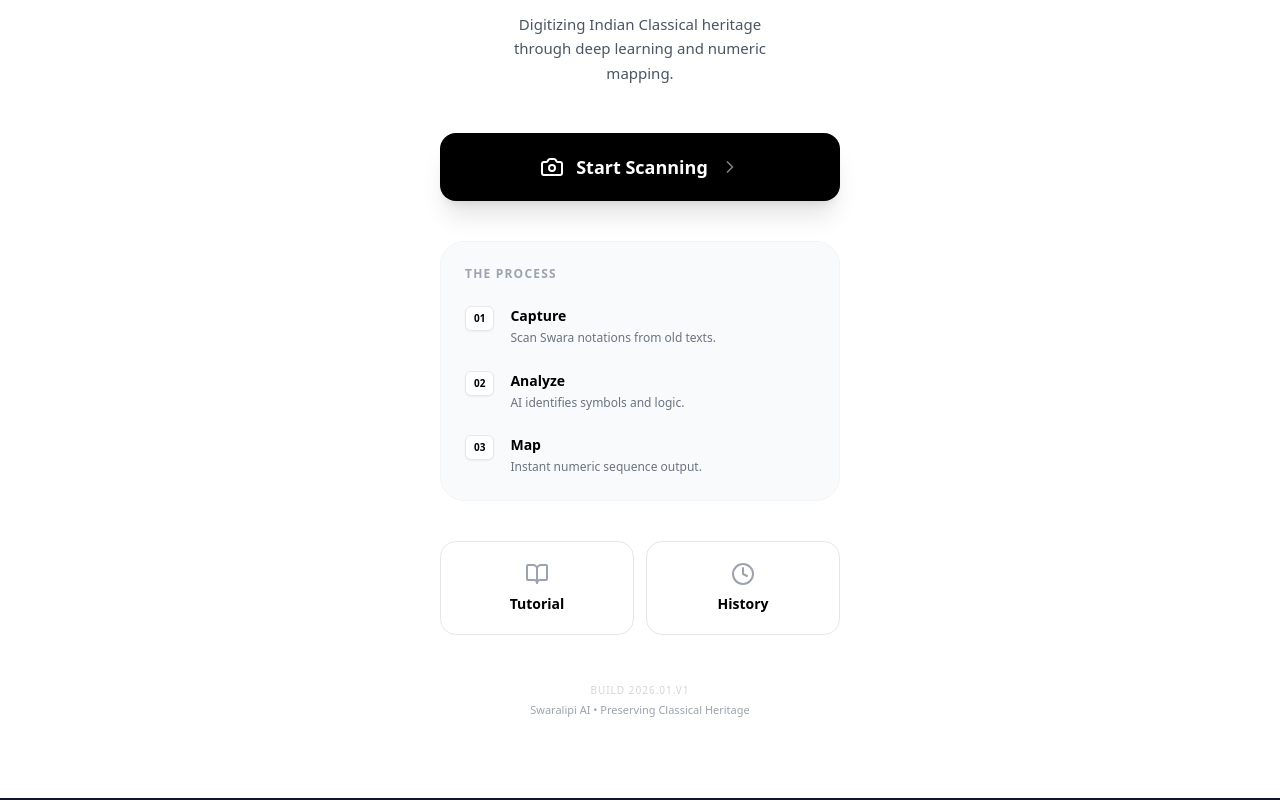
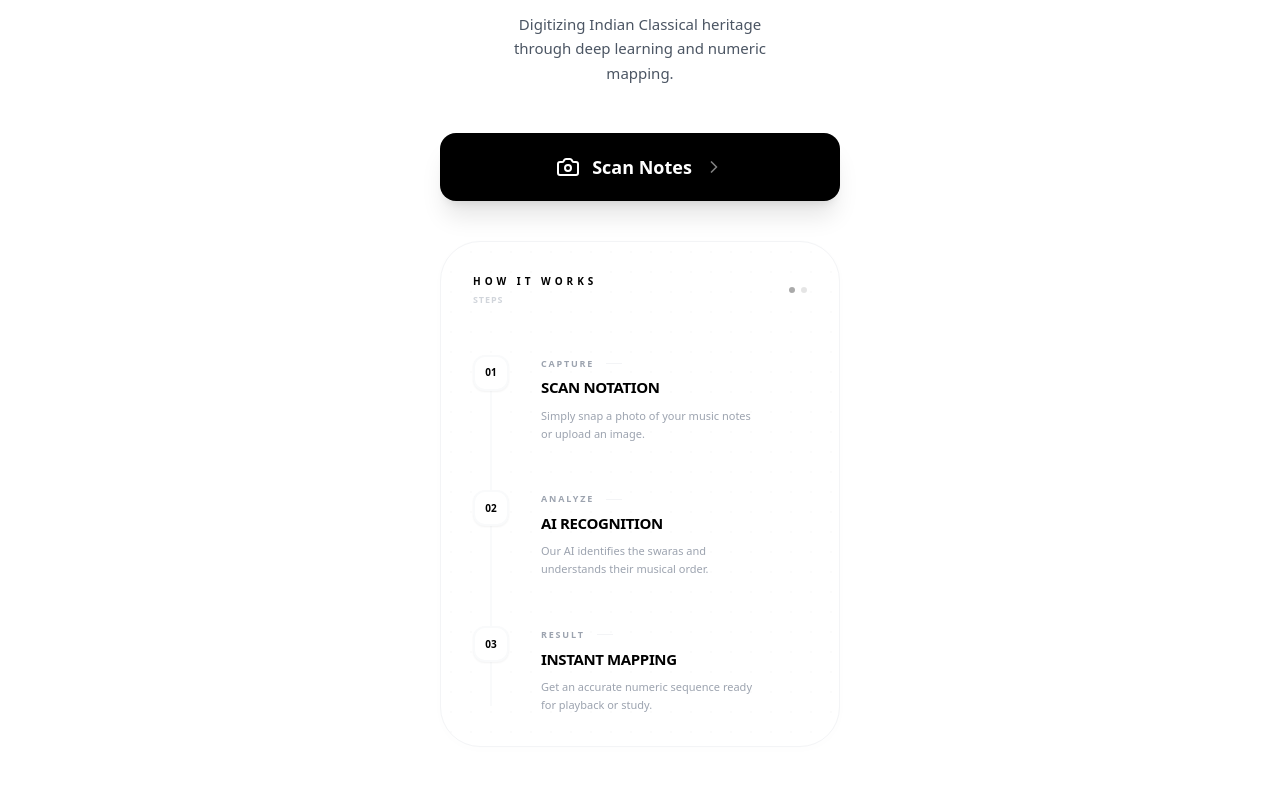
Before and after one commit to Kaifkhurshid7/swaralipi-Ai, a React (Vite) app in the folder frontend/: page / in a window 1280 px wide. Shown: the part 280-1080 px from the top of the page. Built offline with nearby package versions, Linux system fonts and the light colour scheme.

Commit message:
fiix the nav and home layout design

```diff
--- a/frontend/src/components/Navbar.tsx
+++ b/frontend/src/components/Navbar.tsx
@@ -46,7 +46,7 @@ const Navbar: React.FC = () => {
     <>
       <nav className="sticky top-0 z-50 bg-white/80 backdrop-blur-md border-b border-gray-100 h-16 flex items-center px-6">
         <div className="flex items-center justify-between w-full max-w-md mx-auto">
-          <div className="flex items-center justify-center">
+          <Link to="/" className="flex items-center justify-center">
             <svg
               viewBox="0 0 24 24"
               className="w-8 h-8 text-black transition-transform duration-300 hover:scale-110 active:opacity-70"
@@ -61,7 +61,7 @@ const Navbar: React.FC = () => {
               <circle cx="6" cy="18" r="3" />
               <circle cx="16" cy="19" r="3" />
             </svg>
-          </div>
+          </Link>
 
           {/* Right Actions */}
           <div className="flex items-center gap-4">
--- a/frontend/src/pages/Home.tsx
+++ b/frontend/src/pages/Home.tsx
@@ -37,28 +37,84 @@ const Home: React.FC = () => {
             className="group relative flex items-center justify-center gap-3 bg-black text-white py-5 px-8 rounded-2xl font-bold text-lg shadow-xl hover:bg-gray-900 active:scale-[0.98] transition-all"
           >
             <Camera className="w-6 h-6" />
-            Start Scanning
+            Scan Notes
             <ChevronRight className="w-5 h-5 opacity-50 group-hover:translate-x-1 transition-transform" />
           </Link>
         </div>
 
-        {/* Workflow Section */}
-        <section className="mb-10">
-          <div className="bg-gray-50 rounded-3xl p-6 border border-gray-100">
-            <h2 className="text-xs font-black text-gray-400 uppercase tracking-widest mb-6">The Process</h2>
-            <div className="space-y-6">
+        {/* Professional System Protocol - Technical Architecture View */}
+        <section className="mb-14">
+          <div className="relative overflow-hidden bg-white rounded-[2.5rem] p-8 border border-gray-100 shadow-[0_2px_15px_-3px_rgba(0,0,0,0.02)]">
+
+            {/* Decorative Technical Grid Background */}
+            <div className="absolute inset-0 opacity-[0.015] pointer-events-none"
+              style={{ backgroundImage: 'radial-gradient(#000 1px, transparent 1px)', backgroundSize: '20px 20px' }} />
+
+            <header className="flex items-center justify-between mb-12">
+              <div>
+                <h2 className="text-[10px] font-black text-black uppercase tracking-[0.4em] mb-1">
+                  How it works
+                </h2>
+                <p className="text-[9px] font-bold text-gray-300 uppercase tracking-widest">
+                  Steps
+                </p>
+              </div>
+              <div className="flex gap-1.5">
+                <div className="w-1.5 h-1.5 rounded-full bg-black/40 animate-pulse" />
+                <div className="w-1.5 h-1.5 rounded-full bg-black/10" />
+              </div>
+            </header>
+
+            <div className="relative space-y-12">
+              {/* Structural Connector Line */}
+              <div className="absolute left-[17px] top-2 bottom-2 w-[1.5px] bg-gray-50" />
+
               {[
-                { step: "01", title: "Capture", desc: "Scan Swara notations from old texts." },
-                { step: "02", title: "Analyze", desc: "AI identifies symbols and logic." },
-                { step: "03", title: "Map", desc: "Instant numeric sequence output." }
+                {
+                  step: "01",
+                  label: "Capture",
+                  title: "Scan Notation",
+                  desc: "Simply snap a photo of your music notes or upload an image."
+                },
+                {
+                  step: "02",
+                  label: "Analyze",
+                  title: "AI Recognition",
+                  desc: "Our AI identifies the swaras and understands their musical order."
+                },
+                {
+                  step: "03",
+                  label: "Result",
+                  title: "Instant Mapping",
+                  desc: "Get an accurate numeric sequence ready for playback or study."
+                }
               ].map((item, idx) => (
-                <div key={idx} className="flex gap-4 items-start">
-                  <span className="text-[10px] font-black bg-white border border-gray-200 px-2 py-1 rounded-md shadow-sm">
-                    {item.step}
-                  </span>
-                  <div>
-                    <h3 className="text-sm font-bold text-black">{item.title}</h3>
-                    <p className="text-gray-500 text-xs leading-snug mt-1">{item.desc}</p>
+                <div key={idx} className="relative flex gap-8 items-start group">
+
+                  {/* Technical Node */}
+                  <div className="relative z-10 flex-shrink-0">
+                    <div className="w-9 h-9 bg-white border-2 border-gray-50 rounded-xl flex items-center justify-center shadow-sm group-hover:border-black group-hover:shadow-md transition-all duration-500">
+                      <span className="text-[10px] font-black text-black">
+                        {item.step}
+                      </span>
+                    </div>
+                  </div>
+
+                  <div className="pt-0.5">
+                    <div className="flex items-center gap-3 mb-1.5">
+                      <span className="text-[9px] font-black uppercase tracking-[0.2em] text-gray-400 group-hover:text-black transition-colors">
+                        {item.label}
+                      </span>
+                      <div className="h-px w-4 bg-gray-100 group-hover:w-8 transition-all" />
+                    </div>
+
+                    <h3 className="text-[15px] font-bold text-black tracking-tight uppercase italic not-italic">
+                      {item.title}
+                    </h3>
+
+                    <p className="text-gray-400 text-[11px] leading-relaxed mt-2 font-medium max-w-[220px]">
+                      {item.desc}
+                    </p>
                   </div>
                 </div>
               ))}
```
